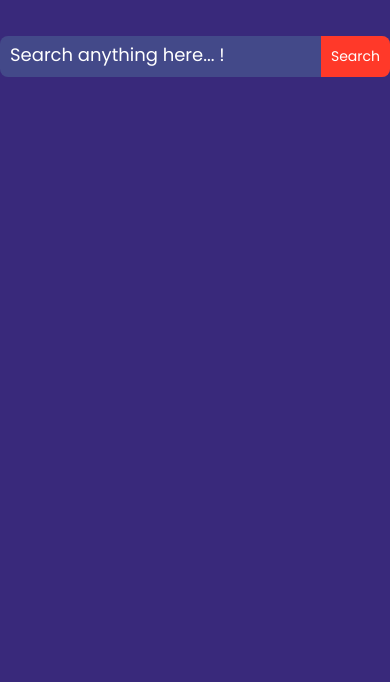
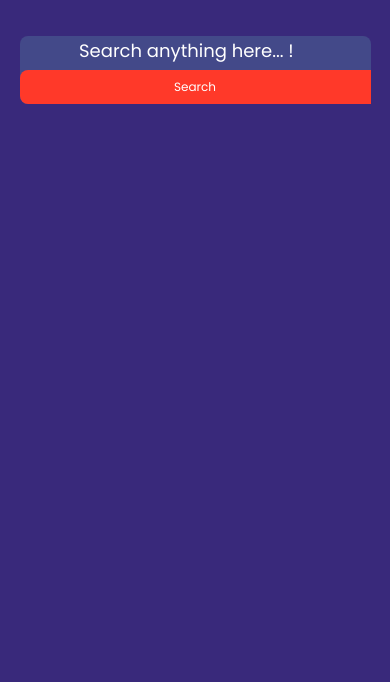
Before and after one commit to babu6383/Image-search-engine, a plain HTML site: page index.html in a window 390 px wide. Shown: the part 162-844 px from the top of the page. Drawn offline with Linux system fonts and the light colour scheme.

Commit message:
resonsive added

```diff
--- a/style.css
+++ b/style.css
@@ -81,60 +81,71 @@ form button{
 
 
 
-/* Media Queries for Responsive Design */
-
-@media (max-width: 1200px) {
+/* Media Query for Tablets and Smaller Screens */
+@media (max-width: 900px) {
     #search-result {
-        grid-template-columns: repeat(3, 1fr);
+        grid-template-columns: repeat(2, 1fr); /* Two columns for medium-sized screens */
     }
 
+    form {
+        flex-direction: column; /* Stack input and button vertically */
+        height: auto; /* Allow form height to adjust based on content */
+    }
 
-}
+    form input {
+        padding: 10px; /* Adjust padding for better fit */
+        font-size: 16px; /* Slightly smaller font size */
+    }
 
-@media (max-width: 900px) {
-    #search-result {
-        grid-template-columns: repeat(2, 1fr);
+    form button {
+        width: 100%; /* Full-width button for better usability */
+        border-top-right-radius: 0; /* Remove top-right border radius */
+        border-bottom-right-radius: 0; /* Remove bottom-right border radius */
+        border-top-left-radius: 8px; /* Add top-left border radius */
+        border-bottom-left-radius: 8px; /* Add bottom-left border radius */
+    }
+
+    #search-result img {
+        height: 180px; /* Adjust image height for smaller screens */
     }
 }
 
+/* Media Query for Mobile Phones */
 @media (max-width: 600px) {
+    #search-result {
+        grid-template-columns: repeat(1, 1fr); /* Single column layout for small screens */
+    }
+
     form {
-        flex-direction: row; /* Ensure side-by-side layout */
-        height: auto;
-        width: 100%;
+        flex-direction: column; /* Stack input and button vertically */
+        height: auto; /* Allow form height to adjust based on content */
     }
 
     form input {
-        flex: 1;
-        padding: 10px;
-        font-size: 16px;
-        margin: 0;
+        padding: 10px; /* Adjust padding for better fit */
+        font-size: 14px; /* Smaller font size for mobile */
     }
 
     form button {
-        width: auto; /* Remove width 100% */
-        flex-shrink: 0;
-        padding: 20px 20px;
-        font-size: 16px;
-        border-top-right-radius: 8px;
-        border-bottom-right-radius: 8px;
-        border-top-left-radius: 0;
-        border-bottom-left-radius: 0;
-    }
-
-    #search-result {
-        grid-template-columns: repeat(2, 1fr);
+        width: 100%; /* Full-width button for better usability */
+        padding: 10px; /* Adjust button padding */
+        font-size: 14px; /* Smaller font size for mobile */
     }
 
     #search-result img {
-        height: 150px;
+        height: 150px; /* Further adjust image height for smaller screens */
     }
 }
 
+/* Media Query for Extra Small Devices */
 @media (max-width: 400px) {
     form input,
     form button {
-        font-size: 14px;
-        padding: 10px 10px; /* Adjust padding for smaller screens */
+        font-size: 12px; /* Smaller font size for very small screens */
+        padding: 8px; /* Adjust padding for very small screens */
+    }
+
+    #search-result img {
+        height: 120px; /* Further adjust image height for very small screens */
     }
 }
```
